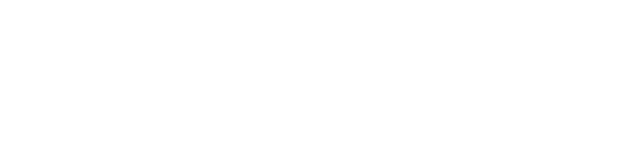
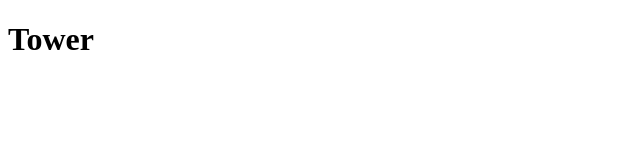
Before and after one commit to rishmuratov/work, a plain HTML site: page index.html in a window 1280 px wide. Shown: the whole page, without its empty margins (0-640 px from the left). Drawn offline with Linux system fonts and the light colour scheme.

Commit message:
ind.html mode

```diff
--- a/index.html
+++ b/index.html
@@ -8,6 +8,7 @@
     <link rel="icon" href="image/svg+xml">
 </head>
 <body>
+    <h1>Tower</h1>
 
 </body>
 </html>
```
